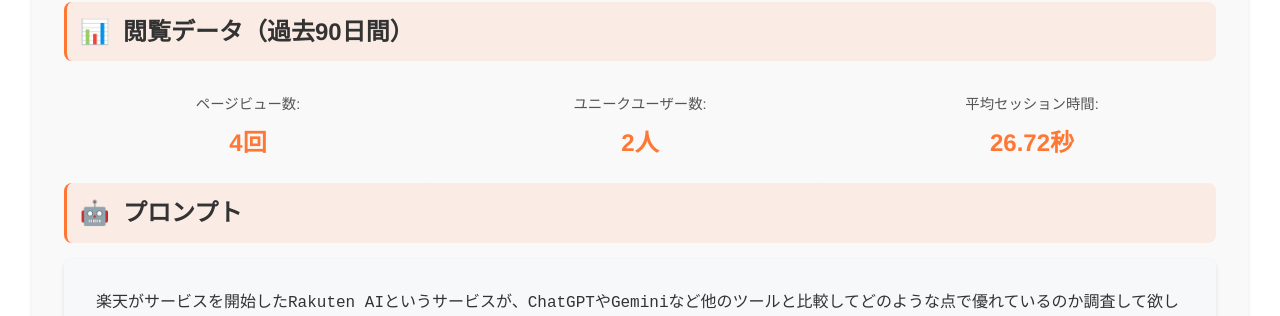
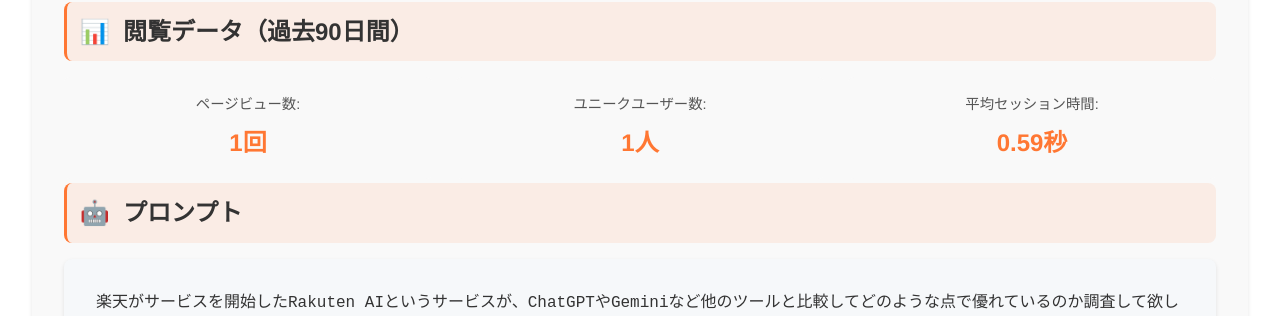
Before and after one commit to aegisfleet/share-deepresearch, a Jekyll site: the page built from _topics/rakuten-ai/index.md, in a window 1280 px wide and 900 px high, scrolled down 481 px. Shown: the part 131-447 px from the top of the window. Built offline with Jekyll 4.4.1, drawn with Linux system fonts in a browser that asks for light colours; nearby versions of some CDN libraries.

Commit message:
Update GA4 metrics

```diff
--- a/_topics/rakuten-ai/index.md
+++ b/_topics/rakuten-ai/index.md
@@ -4,9 +4,9 @@ category: ai
 date: 2025/07/31
 description: 楽天AIは、楽天エコシステムとの深い統合により、他のAIツールと比較して独自の競争優位性を持つ。
 ga4_metrics:
-  avgSessionDuration: 26.71545433333333
-  pageViews: 4
-  users: 2
+  avgSessionDuration: 0.586595
+  pageViews: 1
+  users: 1
 layout: topic
 prompt: 楽天がサービスを開始したRakuten AIというサービスが、ChatGPTやGeminiなど他のツールと比較してどのような点で優れているのか調査して欲しい。明確な優位性が無い場合はその旨を報告して。
 supplementary_materials:
```
Also changed, not shown: _topics/tacopees-original-sin/index.md (+3 -3 lines).
